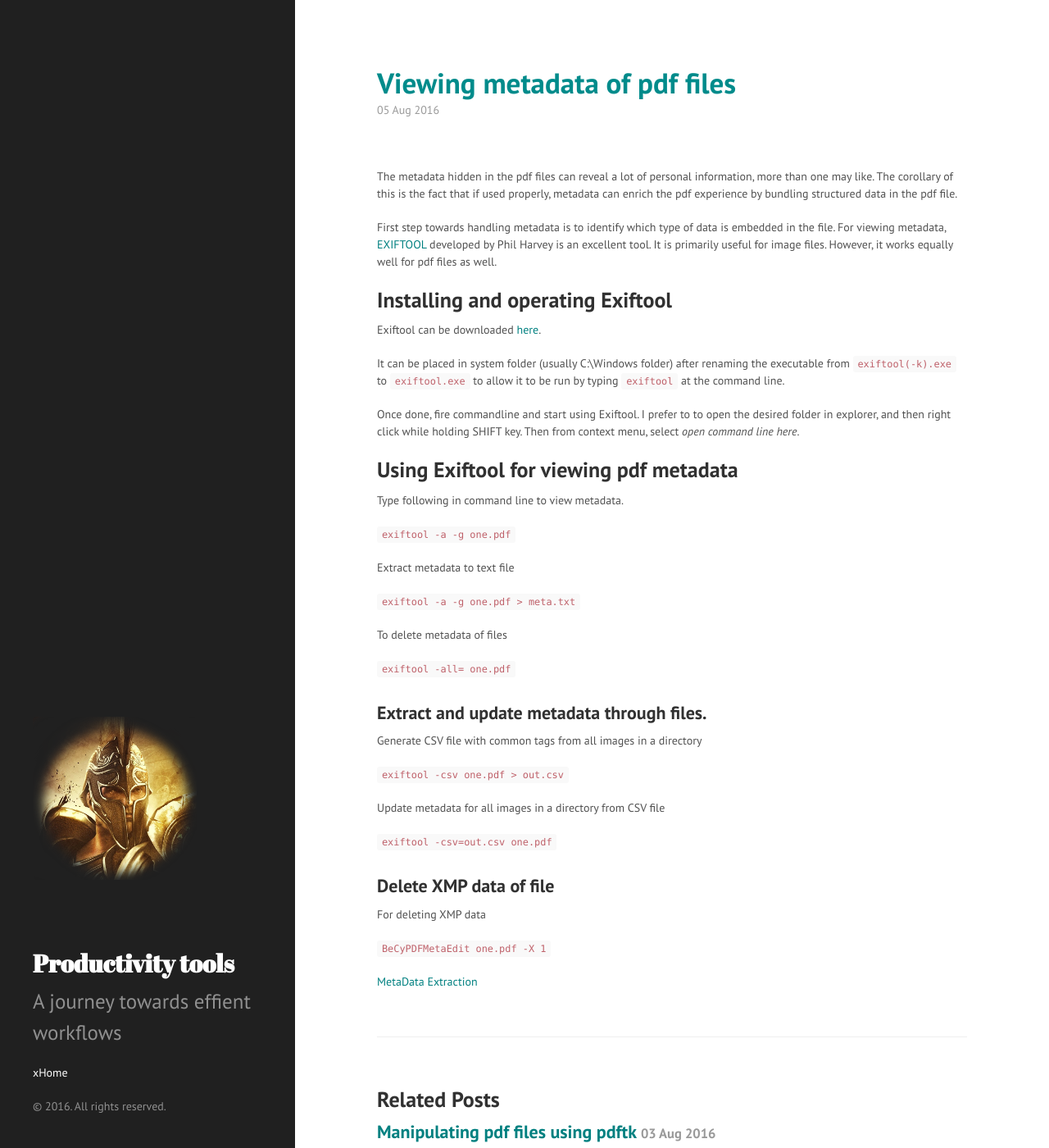
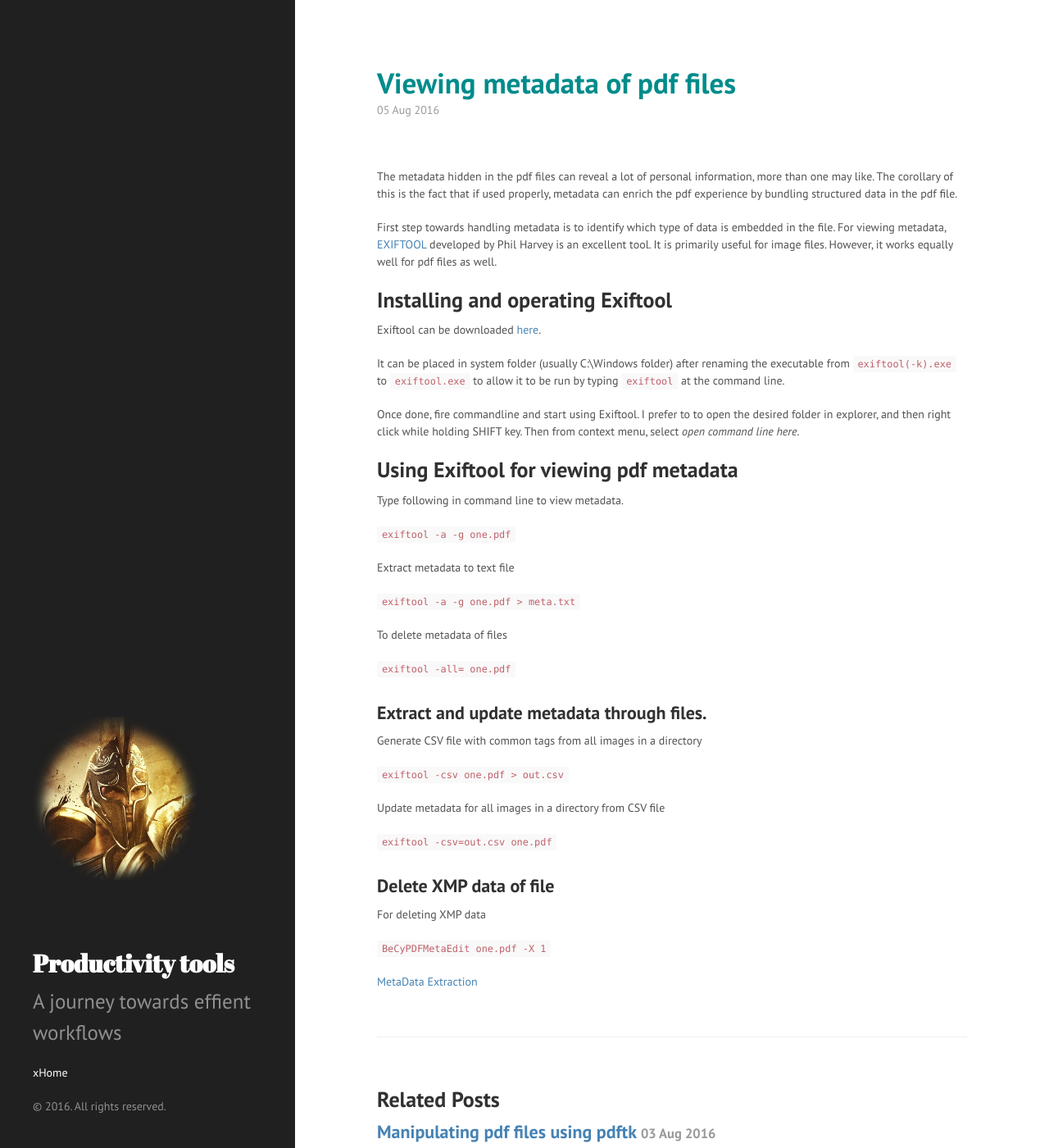
Before and after one commit to MaheshTK/MaheshTK.github.io, a Jekyll site: the page built from _posts/2016-08-05-viewing-metadata-of-pdf-files.markdown, in a window 1280 px wide and 1400 px high. Shown: the whole window at 82% size. Built offline with Jekyll 4.4.1, drawn with Linux system fonts in a browser that asks for light colours.

Commit message:
Update poole.css

```diff
--- a/public/css/poole.css
+++ b/public/css/poole.css
@@ -68,7 +68,7 @@ body {
 
 /* No `:visited` state is required by default (browsers will use `a`) */
 a {
-  color: #008080; /*#268bd2;*/
+  color: #4682B4; /*#268bd2;*/
   text-decoration: none;
 }
 /* `:focus` is linked to `:hover` for basic accessibility */
```
